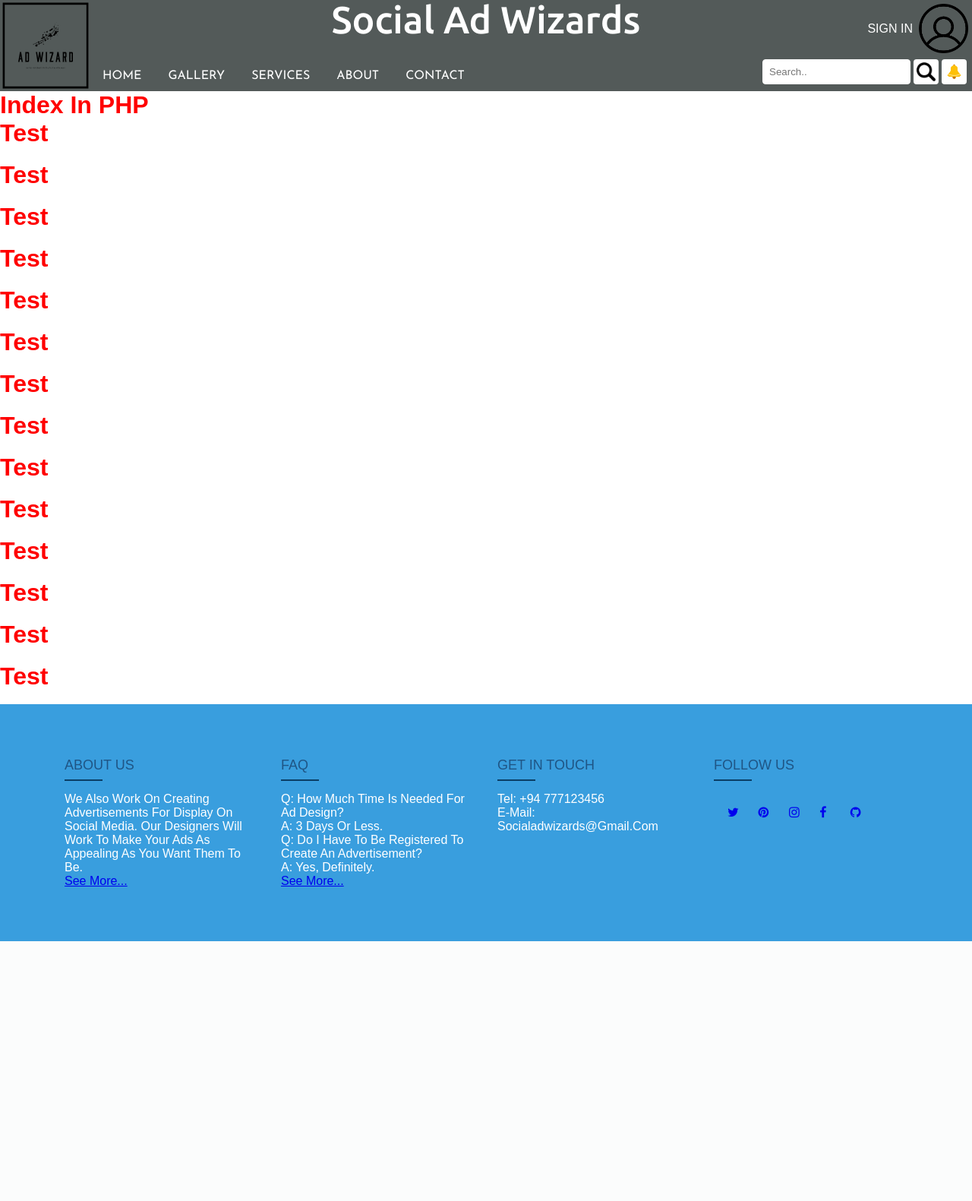
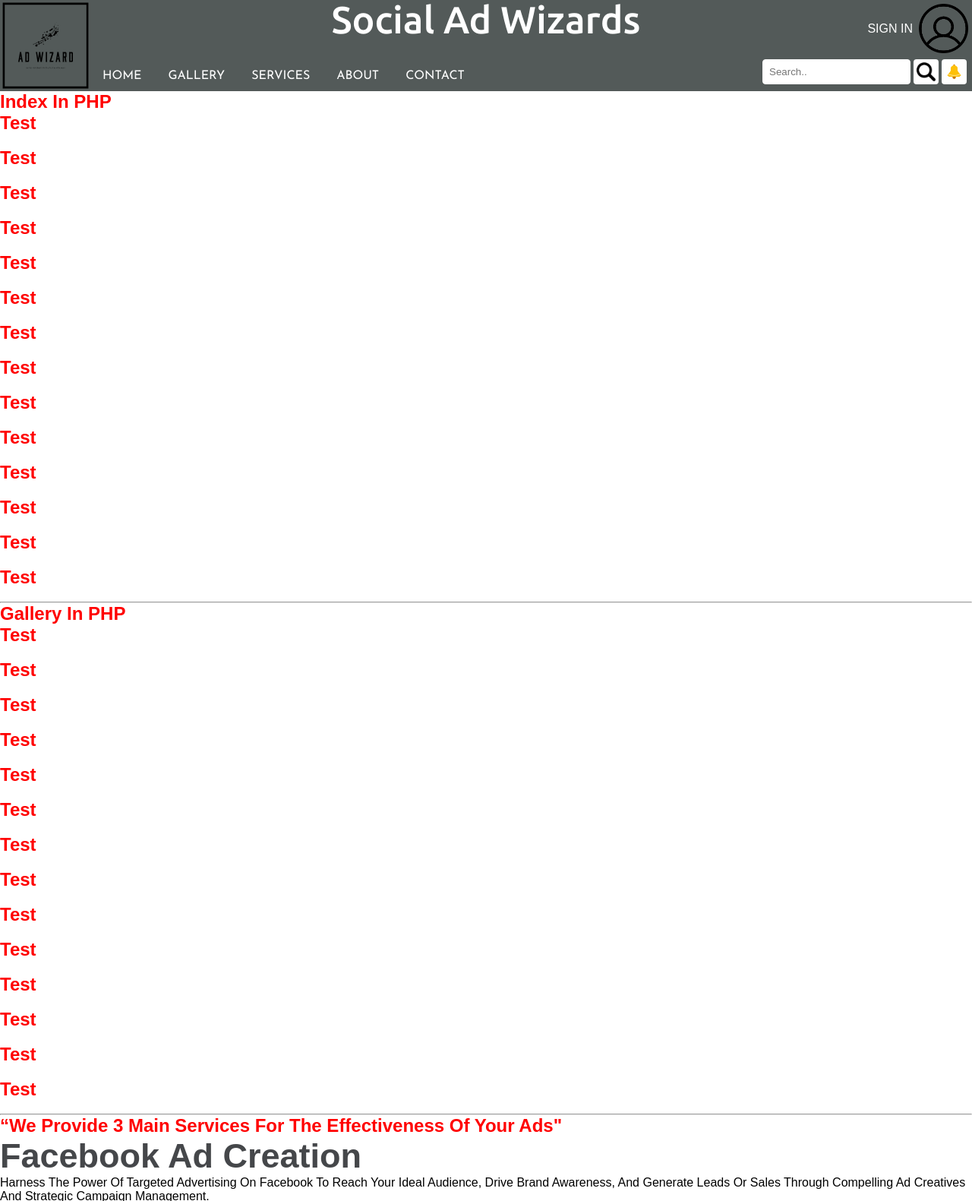
Before and after one commit to ShanelkaPramuditha/IWT-Project-Social-Ad-Wizards, a PHP site: page /src/views/home.php in a window 1280 px wide. Shown: the top 1581 px of the page at 76% size. Before the commit the page ends 1239 px from the top, so only its background shows below. Run offline with PHP 8.4, Linux system fonts and the light colour scheme.

Commit message:
navigation panel

```diff
--- a/src/components/header.php
+++ b/src/components/header.php
@@ -1,3 +1,10 @@
+<?php
+$userRole = $_SESSION['user_role'] ?? '';
+$currentPage = basename($_SERVER['PHP_SELF']);
+?>
+
+<script src="./src/js/functions.js"></script>
+
 <!-- Header Navigation Panel -->
 <header class="header-container">
     <div class="header-name">Social Ad Wizards</div>
@@ -5,19 +12,19 @@
     <img src="./assets/images/site-img/logo/logo.svg" alt="LOGO" class="header-logo">
 
     <!-- Admin dashboard header panel ------------------------------------------------------------------------------------------------>
-    <?php if (strpos($_SERVER['PHP_SELF'], 'dashboard-admin.php') == TRUE):?>
+    <?php if ($userRole == 'admin'): ?>
     <!-- Navigation Panel Buttons -->
     <nav class="navbar">
         <a href="./src/views/admin/dashboard-admin.php">DASHBOARD</a>
     </nav>
     <!-- Login image -->
     <div class="login-button">
-        <a class="openPopup">ADMIN</a>
+        <a class="openPopupp" href="./src/config/log-out.php">ADMIN</a>
         <a class="openPopup"><img src="./assets/images/site-img/login.png" alt="ADMIN"></a>
     </div>
 
     <!-- Manager Dashboard header panel ---------------------------------------------------------------------------------------------->
-    <?php elseif (strpos($_SERVER['PHP_SELF'], 'manager-dashboard.php') == TRUE): ?>
+    <?php elseif ($userRole == 'manager'): ?>
     <!-- Navigation Panel Buttons -->
     <nav class="navbar">
         <a href="./index.php">DASHBOARD</a>
@@ -29,7 +36,7 @@
     </div>
 
     <!-- Designer Dashboard header panel --------------------------------------------------------------------------------------------->
-    <?php elseif (strpos($_SERVER['PHP_SELF'], 'designer-dashboard.php') == TRUE): ?>
+    <?php elseif ($userRole == 'designer'): ?>
     <!-- Navigation Panel Buttons -->
     <nav class="navbar">
         <a href="./index.php">DASHBOARD</a>
@@ -44,13 +51,26 @@
     <!-- Visitor and User Dashboard header panel ------------------------------------------------------------------------------------->
     <?php else: ?>
     <!-- Navigation Panel Buttons -->
-    <nav class="navbar">
-        <a href="./index.php">HOME</a>
-        <a href="./src/views/gallery.php">GALLERY</a>
-        <a href="./src/views/services.php">SERVICES</a>
-        <a href="./src/views/about.php">ABOUT</a>
-        <a href="./src/views/contact.php">CONTACT</a>
-    </nav>
+        <?php
+        if ($currentPage == 'home.php'): ?>
+            <nav class="navbar">
+                <a href="#" onclick="scrollToSection(event, 'home')">HOME</a>
+                <a href="#" onclick="scrollToSection(event, 'gallery')">GALLERY</a>
+                <a href="#" onclick="scrollToSection(event, 'services')">SERVICES</a>
+                <a href="#" onclick="scrollToSection(event, 'about')">ABOUT</a>
+                <a href="#" onclick="scrollToSection(event, 'contact')">CONTACT</a>
+            </nav>
+        <?php
+        else: ?>
+            <nav class="navbar">
+                <a href="./index.php">HOME</a>
+                <a href="./index.php#gallery">GALLERY</a>
+                <a href="./index.php#services">SERVICES</a>
+                <a href="./index.php#about">ABOUT</a>
+                <a href="./index.php#contact">CONTACT</a>
+            </nav>
+        <?php endif; ?>
+
     <!-- Login image -->
     <div class="login-button">
         <a class="openPopup">SIGN IN</a>
--- a/src/css/header.css
+++ b/src/css/header.css
@@ -5,9 +5,6 @@
 @import url('https://fonts.googleapis.com/css2?family=Josefin+Sans&family=Ubuntu:wght@500&display=swap');
 @import url('https://fonts.googleapis.com/css2?family=Noto+Sans:ital,wght@1,900&display=swap');
 
-body {
-    margin-top: 120px;
-}
 .header-container {
     position: fixed;
     background-color: rgb(83, 90, 89);
--- a/src/css/home.css
+++ b/src/css/home.css
@@ -2,7 +2,16 @@
 @import 'footer.css';
 @import 'https://cdnjs.cloudflare.com/ajax/libs/font-awesome/4.7.0/css/font-awesome.min.css';
 
+/* Add space for the fixed header */
+body {
+    padding-top: 120px; /* Adjust the value based on your header height */
+}
 
+/* Adjust the position of each section */
+section {
+    padding-top: 0px; /* Adjust the value based on your header height */
+    scroll-margin-top: 120px;
+}
 h1 {
     color: red;
 }
--- a/src/css/m-faq.css
+++ b/src/css/m-faq.css
@@ -1,6 +1,3 @@
-body {
-    margin-top: 120px;
-}
 
 h1
 {
--- /dev/null
+++ b/src/js/functions.js
@@ -0,0 +1,15 @@
+// Scroll with id
+function scrollToSection(event, sectionId) {
+   event.preventDefault();
+   const section = document.getElementById(sectionId);
+   if (section) {
+      section.scrollIntoView({ behavior: 'smooth' });
+      history.pushState(null, null, `#${sectionId}`);
+   }
+}
+
+function navigateAndScroll(event, sectionId) {
+   event.preventDefault();
+   window.location.href = 'home.php#home';
+   scrollToSection(sectionId);
+ }
--- a/src/views/about.php
+++ b/src/views/about.php
@@ -1,27 +1,4 @@
-<!-- Import config file -->
-<?php
-require_once '../config/config.php';
-?>
 
-<!DOCTYPE html>
-<html lang="en">
-<head>
-    <meta charset="UTF-8">
-    <meta name="viewport" content="width=device-width, initial-scale=1.0">
-    <base href="<?php echo BASE_URL; ?>">
-    <link rel="icon" type="image/ico" href="./assets/images/site-img/favicon/favicon.ico">
-    <title>About</title>
-    <!-- Import Style Sheets -->
-    <link rel="stylesheet" type="text/css" href="./src/css/header.css">
-    <link rel="stylesheet" type="text/css" href="./src/css/footer.css">
-    <link rel="stylesheet" href="https://cdnjs.cloudflare.com/ajax/libs/font-awesome/4.7.0/css/font-awesome.min.css">
-    <!-- Page styles -->
-    <!-- <link rel="stylesheet" type="text/css" href="./src/css/about.css"> -->
-</head>
-
-<body>
-    <!-- open Navigation bar with PHP -->
-    <?php include_once '../components/header.php'; ?>
 
     <div class="background">
 
@@ -43,7 +20,3 @@
                    <p>Sortlist member since 2022</p>
                   <p>From Sri Lanka </p>
                </div>
-
-               <?php include_once '../components/footer.php'; ?>
-   </body>
-   </html>
--- a/src/views/contact.php
+++ b/src/views/contact.php
@@ -1,33 +1,4 @@
-<!-- Import config file -->
-<?php
-require_once '../config/config.php';
-?>
 
-<!DOCTYPE html>
-<html lang="en">
-<head>
-    <meta charset="UTF-8">
-    <meta name="viewport" content="width=device-width, initial-scale=1.0">
-    <base href="<?php echo BASE_URL; ?>">
-    <link rel="icon" href="./assets/images/site-img/favicon/favicon.ico">
-    <title>Home</title>
-    <!-- Import Style Sheets -->
-    <link rel="stylesheet" type="text/css" href="./src/css/header.css">
-    <link rel="stylesheet" type="text/css" href="./src/css/footer.css">
-    <link rel="stylesheet" href="https://cdnjs.cloudflare.com/ajax/libs/font-awesome/4.7.0/css/font-awesome.min.css">
-    <!-- Page styles -->
-    <link rel="stylesheet" type="text/css" href="./src/css/contact.css">
-</head>
-
-<body>
-    <!-- open Navigation bar with PHP -->
-    <?php include_once '../components/header.php'; ?>
-
-<style>
-
-
-</style>
-</head>
 <form action="/action_page.php"></form>
 
 
@@ -52,13 +23,9 @@
 <img src="https://img.freepik.com/premium-photo/portrait-young-software-engineer-looking-camera-while-writing-code-workplace-with-multiple_236854-44715.jpg?w=2000" alt="Avatar" class="avatar">
 
 <ul class="social-icons">
-  <li><a href="#" class="facebook"><i class="fab fa-facebook"></i></a></li>
-  <li><a href="#" class="instagram"><i class="fab fa-instagram"></i></a></li>
+  <li><a href="www.facebook.com" class="facebook"><i class="fab fa-facebook"></i></a></li>
+  <li><a href="www.twitter.com" class="instagram"><i class="fab fa-instagram"></i></a></li>
   <li><a href="#" class="linkedin"><i class="fab fa-linkedin"></i></a></li>
   <li><a href="#" class="telegram"><i class="fab fa-telegram"></i></a></li>
   <li><a href="#" class="twitter"><i class="fab fa-twitter"></i></a></li>
 </ul>
-
-
-</body>
-</html>
--- a/src/views/gallery.php
+++ b/src/views/gallery.php
@@ -1,27 +1,3 @@
-<!-- Import config file -->
-<?php
-require_once '../config/config.php';
-?>
-
-<!DOCTYPE html>
-<html lang="en">
-<head>
-    <meta charset="UTF-8">
-    <meta name="viewport" content="width=device-width, initial-scale=1.0">
-    <base href="<?php echo BASE_URL; ?>">
-    <link rel="icon" href="./assets/images/site-img/favicon/favicon.ico">
-    <title>Home</title>
-    <!-- Import Style Sheets -->
-    <link rel="stylesheet" type="text/css" href="./src/css/header.css">
-    <link rel="stylesheet" type="text/css" href="./src/css/footer.css">
-    <link rel="stylesheet" href="https://cdnjs.cloudflare.com/ajax/libs/font-awesome/4.7.0/css/font-awesome.min.css">
-    <!-- Page styles -->
-    <link rel="stylesheet" type="text/css" href="./src/css/gallery.css">
-</head>
-
-<body>
-    <!-- open Navigation bar with PHP -->
-    <?php include_once '../components/header.php'; ?>
 
 <div class=controler">
     <h1>Gallery in PHP</h1>
@@ -40,8 +16,3 @@
 <h1>test</h1></br>
 <h1>test</h1></br>
 <h1>test</h1></br>
-
-    <!-- Footer bar with PHP -->
-    <?php include_once '../components/footer.php'; ?>
-</body>
-</html>
--- a/src/views/home.php
+++ b/src/views/home.php
@@ -10,7 +10,7 @@
     <meta name="viewport" content="width=device-width, initial-scale=1.0">
     <base href="<?php echo BASE_URL; ?>">
     <link rel="icon" href="./assets/images/site-img/favicon/favicon.ico">
-    <title>Home</title>
+    <title>Social Ad Wizards</title>
     <!-- Import Style Sheets -->
     <!-- <link rel="stylesheet" href=""> -->
     <!-- Page styles -->
@@ -21,9 +21,12 @@
     <!-- open Navigation bar with PHP -->
     <?php include_once '../components/header.php'; ?>
 
+    <section id="home">
         <div>
             <h1>Index in PHP</h1>
         </div>
+
+
         <h1>test</h1></br>
         <h1>test</h1></br>
         <h1>test</h1></br>
@@ -38,6 +41,31 @@
         <h1>test</h1></br>
         <h1>test</h1></br>
         <h1>test</h1></br>
+    </section>
+
+    <hr>
+
+    <section id="gallery">
+        <?php require_once './gallery.php'; ?>
+    </section>
+
+    <hr>
+
+    <section id="services">
+        <?php require_once './services.php'; ?>
+    </section>
+
+    <hr>
+
+    <section id="about">
+        <?php require_once './about.php'; ?>
+    </section>
+
+    <hr>
+
+    <section id="contact">
+        <?php require_once './contact.php'; ?>
+    </section>
 
     <?php include_once '../components/footer.php'; ?>
 </body>
--- a/src/views/services.php
+++ b/src/views/services.php
@@ -1,27 +1,4 @@
-<!-- Import config file -->
-<?php
-require_once '../config/config.php';
-?>
 
-<!DOCTYPE html>
-<html lang="en">
-<head>
-    <meta charset="UTF-8">
-    <meta name="viewport" content="width=device-width, initial-scale=1.0">
-    <base href="<?php echo BASE_URL; ?>">
-    <link rel="icon" href="./assets/images/site-img/favicon/favicon.ico">
-    <title>Home</title>
-    <!-- Import Style Sheets -->
-    <link rel="stylesheet" type="text/css" href="./src/css/header.css">
-    <link rel="stylesheet" type="text/css" href="./src/css/footer.css">
-    <link rel="stylesheet" href="https://cdnjs.cloudflare.com/ajax/libs/font-awesome/4.7.0/css/font-awesome.min.css">
-    <!-- Page styles -->
-    <link rel="stylesheet" type="text/css" href="./src/css/services.css">
-</head>
-
-<body>
-    <!-- open Navigation bar with PHP -->
-    <?php include_once '../components/header.php'; ?>
 
   <h1 class="he">“We provide 3 main services for the
     effectiveness of your ads" </h1>
@@ -58,8 +35,3 @@
             </p>
             <img src="https://leadsdubai.com/wp-content/uploads/2021/02/Youtube-Banner.jpg">
           </div>
-
-          <?php include_once '../components/footer.php'; ?>
-
-       </body>
-</html>
```
Also changed, not shown: src/config/log-out.php (added, +11 -0 lines). Lines whose indentation alone changed are shown as unchanged.
